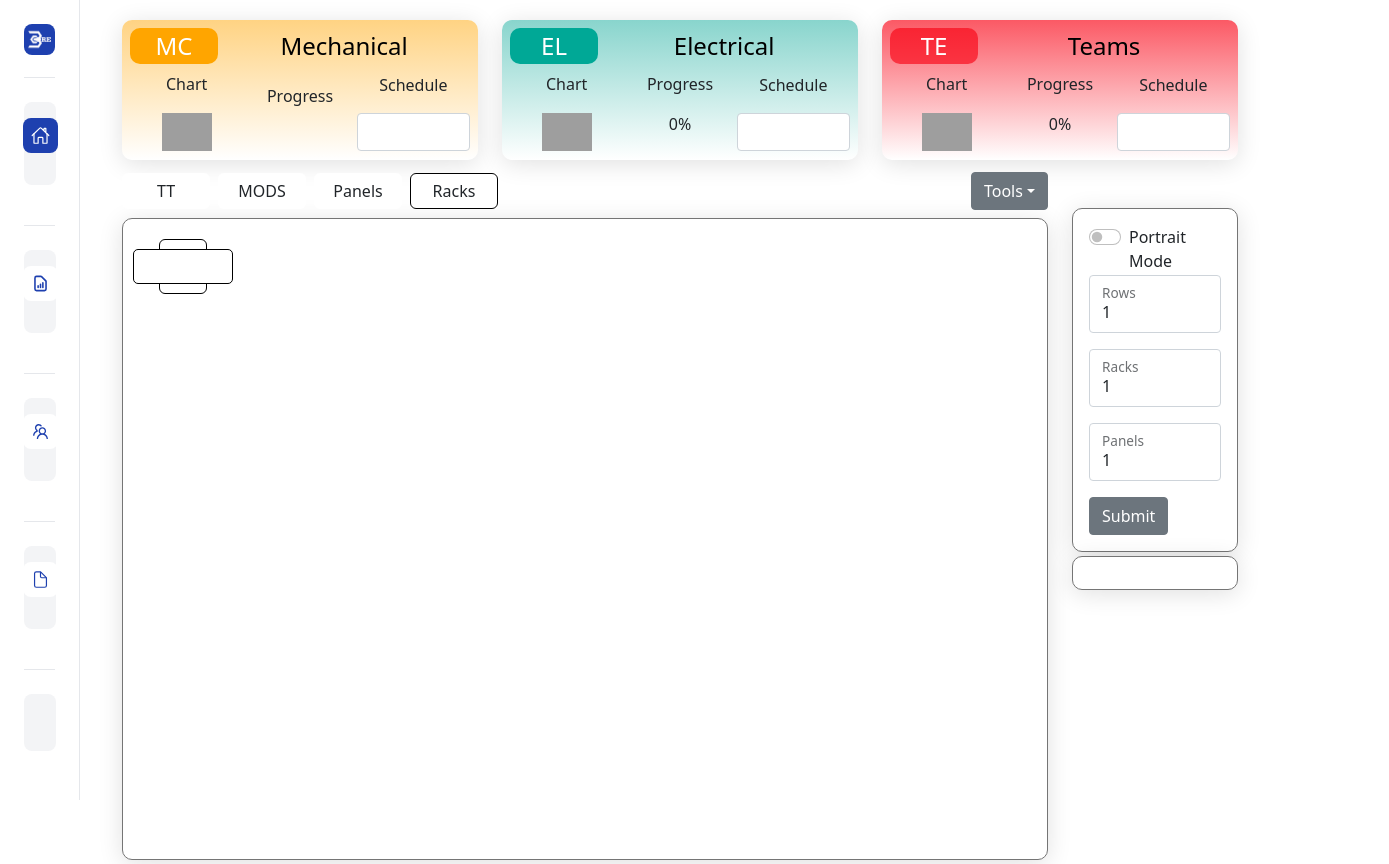
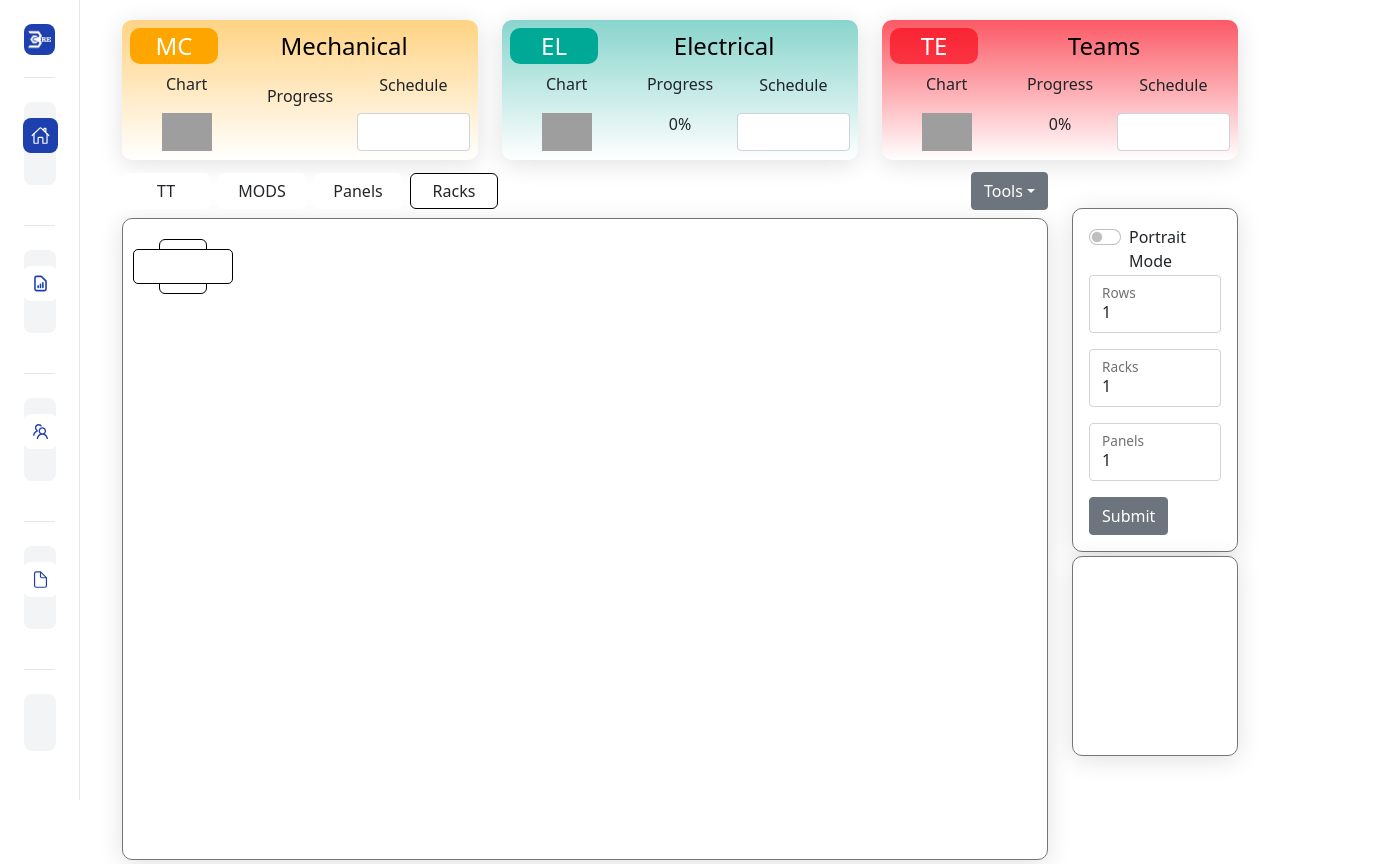
Before and after one commit to LMartin1998/BCorePlatform-Deploy, a Next.js app: page /singlegrid/1 in a window 1280 px wide. Shown: the whole page, 1389 px wide, since content can reach past the window. Built offline with nearby package versions, Linux system fonts and the light colour scheme; grey boxes are pictures that could not be loaded.

Commit message:
svg per site added

```diff
--- a/src/app/Contexts/GridContext.jsx
+++ b/src/app/Contexts/GridContext.jsx
@@ -43,6 +43,11 @@ function GridProvider({ children }) {
         setPanelsInput(newValue);
     };
 
+    const [viewBox, setViewBox] = useState("");
+    const [jid, setJid] = useState("");
+    const [points, setPoints] = useState("");
+    const [background, setBackground] = useState("");
+
     const [json, setJson] = useState("");
     const updateJson = (id) => {
         const item = data.find((item) => item.id === id);
@@ -55,6 +60,10 @@ function GridProvider({ children }) {
             setRowsInput(!json.rows ? 1 : json.rows);
             setRacksInput(!json.racks ? 1 : json.racks);
             setPanelsInput(!json.panels ? 1 : json.panels);
+            setJid(!json.id ? 1 : json.id);
+            setViewBox(!json.viewBox ? 1 : json.viewBox);
+            setPoints(!json.points ? 1 : json.points);
+            setBackground(!json.background ? 1 : json.background);
         }
     }, [json]);
     // const updateInputs = (id) => {
@@ -116,6 +125,10 @@ function GridProvider({ children }) {
                 changeFilterMode,
                 json,
                 updateJson,
+                viewBox,
+                jid,
+                points,
+                background,
             }}
         >
             {children}
--- a/src/app/singlegrid/[id]/page.jsx
+++ b/src/app/singlegrid/[id]/page.jsx
@@ -24,6 +24,10 @@ export default function SingleGrid() {
         changeFilterMode,
         json,
         updateJson,
+        viewBox,
+        jid,
+        points,
+        background,
     } = useContext(GridContext);
 
     useEffect(() => {
@@ -377,7 +381,28 @@ export default function SingleGrid() {
                         <div className="row pt-1">
                             <div className="col-12">
                                 <div className={styles.notes}>
-                                    <div className={styles.map_div}></div>
+                                    <div className={styles.map_div}>
+                                        <svg
+                                            version="1.1"
+                                            id="BLACKBEAR"
+                                            xmlns="http://www.w3.org/2000/svg"
+                                            xmlnsXlink="http://www.w3.org/1999/xlink"
+                                            x="0px"
+                                            y="0px"
+                                            viewBox={viewBox}
+                                            style={{
+                                                enableBackground: background,
+                                            }}
+                                            xmlSpace="preserve"
+                                        >
+                                            <polygon
+                                                id={jid}
+                                                className={styles.st0}
+                                                points={points}
+                                            />
+                                        </svg>
+                                        <p>{jid}</p>
+                                    </div>
                                 </div>
                             </div>
                         </div>
```
